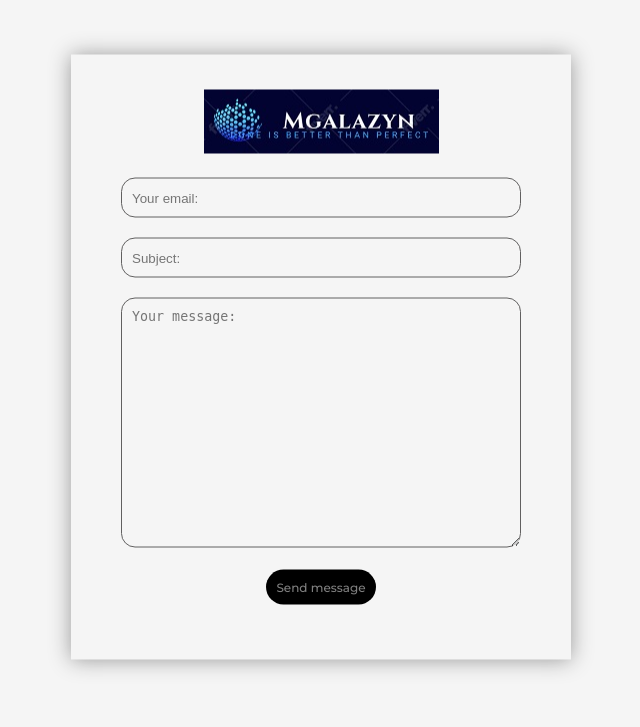
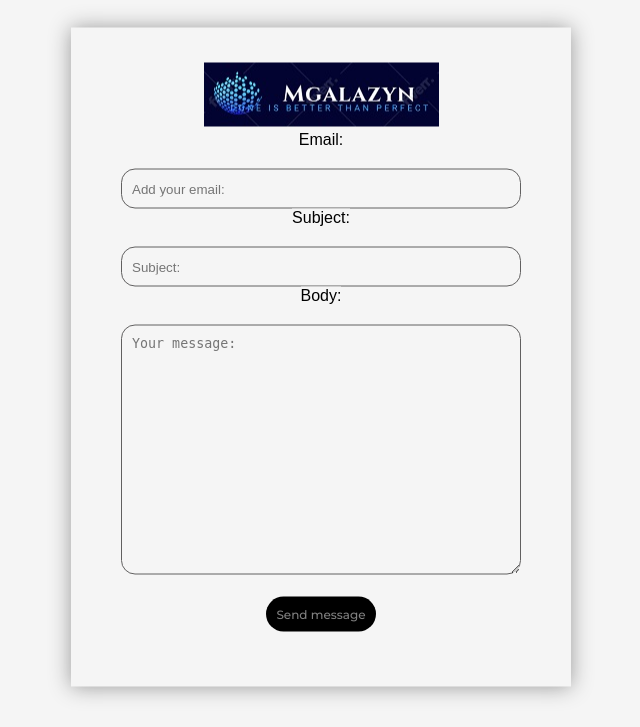
Before and after one commit to Mgalazyn/mg, a Django app: page /contact/ in a window 1280 px wide. Shown: the part 43-770 px from the top of the page, without its empty margins (319-959 px from the left). Run offline with Django 4.2, Linux system fonts and the light colour scheme.

Commit message:
contact refactor for dynamic message

```diff
--- a/project/forms.py
+++ b/project/forms.py
@@ -1,8 +1,24 @@
 from django.forms import ModelForm
 from django.contrib.auth.forms import UserCreationForm
 from django.contrib.auth.models import User
+from .models import Message
 
 class CustomUserCreationForm(UserCreationForm):
     class Meta:
         model = User
         fields = ['email', 'username', 'password1', 'password2' ]
+
+
+class MessageForm(ModelForm):
+    class Meta:
+        model = Message
+        fields = ['email', 'subject', 'body']
+
+    def __init__(self, *args, **kwargs):
+        super().__init__(*args, **kwargs)
+
+        self.fields['email'].widget.attrs.update({'class':'input-field', 'placeholder': 'Add your email: '})
+
+        self.fields['subject'].widget.attrs.update({'class':'input-field', 'placeholder': 'Subject: '})
+
+        self.fields['body'].widget.attrs.update({'class':'input-field textarea-field', 'placeholder': 'Your message: '})
--- a/project/models.py
+++ b/project/models.py
@@ -44,9 +44,6 @@
 
 
 class Message(models.Model):
-    sender = models.ForeignKey(Profile, on_delete=models.SET_NULL, null=True, blank=True)
-    recipient = models.ForeignKey(Profile, on_delete=models.SET_NULL, null=True, blank=True, related_name="messages")
-    name = models.CharField(max_length=200, null=True, blank=True)
     email = models.EmailField(max_length=200, null=True, blank=True)
     subject = models.CharField(max_length=200, null=True, blank=True)
     body = models.TextField()
--- a/project/templates/contact.html
+++ b/project/templates/contact.html
@@ -18,10 +18,7 @@
     <form action="{% url 'contact' %}" method="POST">
         {% csrf_token %}
         <center><img src="{% static 'images/my_logo.jpg' %}"><center>
-        <input type="text" class="input-field" placeholder="Your email: ">
-        <input type="text" class="input-field" placeholder="Subject: ">
-        <textarea type="text" class="input-field textarea-field" placeholder="Your message:  "></textarea>
-    </form>
+            {{form.as_p}}
     <center><button type="button" class="btn">Send message</button><center>
 </div>
 </body>
--- a/project/views.py
+++ b/project/views.py
@@ -4,7 +4,7 @@
 from django.contrib.auth.models import User
 from django.contrib import messages
 from django.contrib.auth.forms import UserCreationForm
-from .forms import CustomUserCreationForm
+from .forms import CustomUserCreationForm, MessageForm
 from .models import Message
 # Create your views here.
 
@@ -13,8 +13,8 @@
     return render(request, 'main.html', context)
 
 def contact(request):
-
-    context = {}
+    form = MessageForm()
+    context = {'form': form}
     return render(request, 'contact.html', context)
 
 def history(request):
```
Also changed, not shown: db.sqlite3, project/migrations/0006_remove_message_recipient_remove_message_sender.py (added), project/migrations/0007_remove_message_name.py (added).
